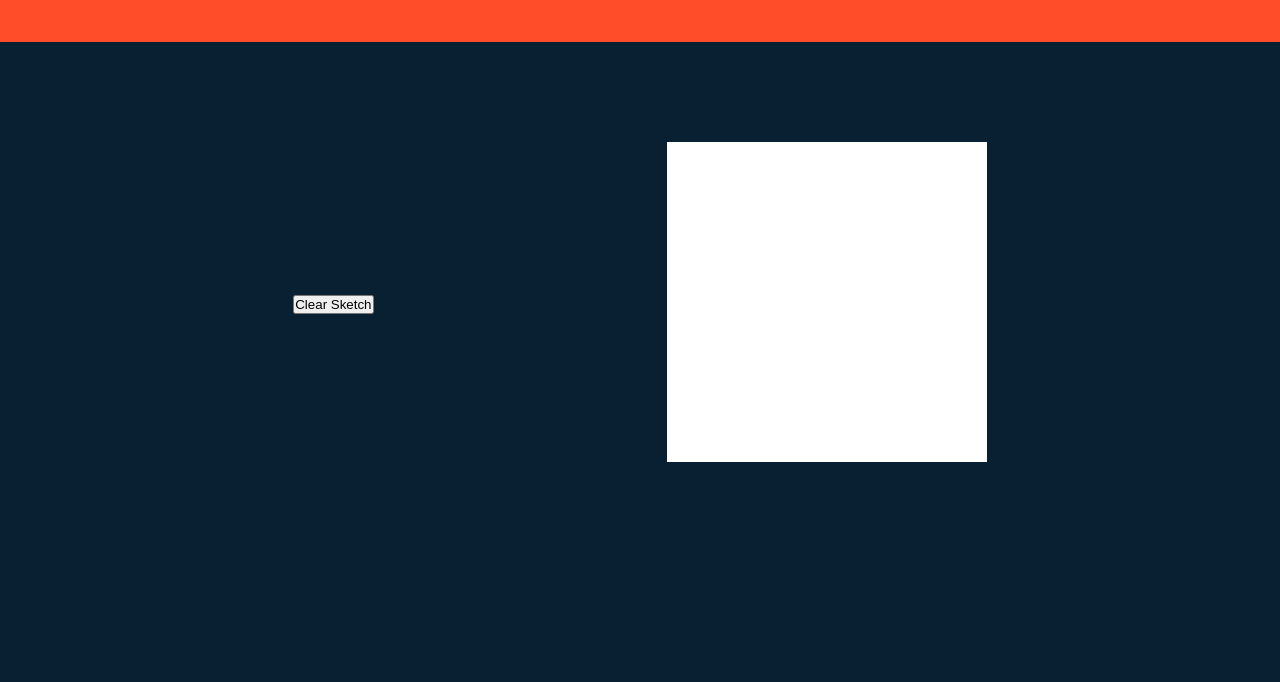
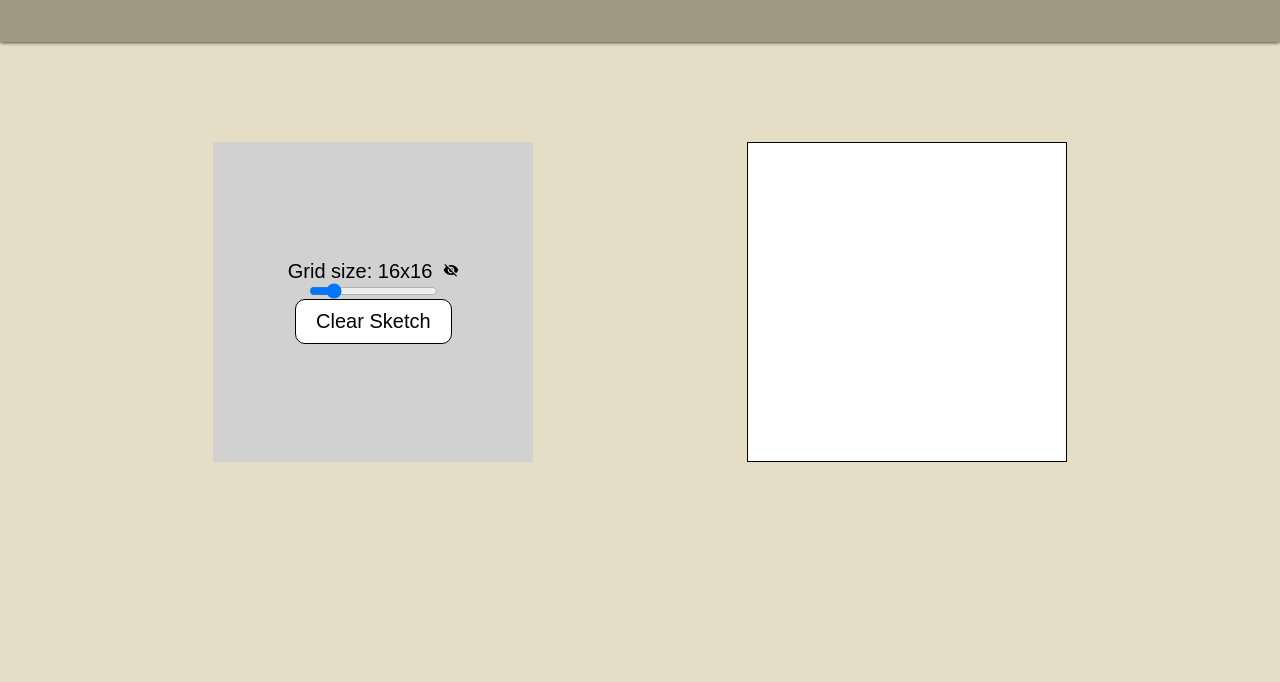
Before and after one commit to vanTrant/etch-a-sketch, a plain HTML site: page index.html in a window 1280 px wide. Shown: the part 118-800 px from the top of the page. Drawn offline with Linux system fonts and the light colour scheme.

Commit message:
Done clear sketch, grid sizing, and grid visibility toggler

```diff
--- a/index.html
+++ b/index.html
@@ -6,6 +6,7 @@
         <meta name="viewport" content="width=device-width, initial-scale=1.0" />
         <link rel="stylesheet" href="./style.css" />
         <script src="./script.js" defer></script>
+        <link href="https://fonts.googleapis.com/css2?family=Material+Icons" rel="stylesheet" />
         <title>Etch a Sketch</title>
     </head>
     <body>
@@ -15,7 +16,13 @@
         <section id="main">
             <div class="container">
                 <div class="controls">
-                    <button id="btn-clear">Clear Sketch</button>
+                    <div>
+                        <p class="grid-size">Grid size: <span class="total-square"></span><span class="material-icons eye"> visibility </span> <span class="material-icons eye"> visibility_off </span></p>
+                    </div>
+                    <input type="range" name="square" id="input-square" min="1" max="100" value="16" />
+                    <div>
+                        <button id="btn-clear">Clear Sketch</button>
+                    </div>
                 </div>
                 <div class="divs-container"></div>
             </div>
--- a/script.js
+++ b/script.js
@@ -1,20 +1,51 @@
 const divsContainer = document.querySelector(".divs-container");
 const btnClear = document.getElementById("btn-clear");
-let divColumn = [];
-let divRow = [];
+const inputSquare = document.getElementById("input-square");
+const totalSquare = document.querySelector(".total-square");
+const eye = document.querySelectorAll(".eye");
 
-//Create 16x16 grid of square divs
-createDivs(16, 16);
-console.log(divColumn.length + " - " + divRow.length);
+btnClear.addEventListener("click", clearSketch);
+totalSquare.textContent = `${inputSquare.value}x${inputSquare.value}`;
+inputSquare.addEventListener("change", updateHandler);
+inputSquare.addEventListener("mousemove", () => {
+    totalSquare.textContent = `${inputSquare.value}x${inputSquare.value}`;
+});
+inputSquare.addEventListener("mouseup", clearSketch);
+window.addEventListener("load", updateHandler);
 
-function createDivs(row, column) {
-    for (let i = 0; i < column; i++) {
+eye.forEach((e) => {
+    e.addEventListener("click", isVisible);
+});
+
+function isVisible() {
+    let div = document.querySelectorAll(".game");
+    if (this.textContent === "visibility") {
+        this.textContent = "visibility_off";
+    } else {
+        this.textContent = "visibility";
+    }
+    div.forEach((e) => {
+        e.classList.toggle("active");
+    });
+}
+
+function updateHandler() {
+    removeDivs();
+    createDivs(inputSquare.value);
+    divsContainer.style.gridTemplateRows = `repeat(${inputSquare.value}, 1fr)`;
+    divsContainer.style.gridTemplateColumns = `repeat(${inputSquare.value}, 1fr)`;
+}
+
+function createDivs(number) {
+    for (let i = 0; i < number; i++) {
         const div = document.createElement("div");
+        let divColumn = [];
         divColumn[i] = divsContainer.appendChild(div);
         div.classList.add("game");
         div.addEventListener("mouseover", addTrail);
-        for (let j = 0; j < row; j++) {
+        for (let j = 1; j < number; j++) {
             const div = document.createElement("div");
+            let divRow = [];
             divRow[i] = divsContainer.appendChild(div);
             div.classList.add("game");
             div.addEventListener("mouseover", addTrail);
@@ -22,16 +53,19 @@ function createDivs(row, column) {
     }
 }
 
+function removeDivs() {
+    let div = document.querySelectorAll(".game");
+    div.forEach((e) => {
+        divsContainer.removeChild(e);
+    });
+}
+
 function addTrail() {
     this.style.background = "black";
 }
 
-//Clear Sketch
-btnClear.addEventListener("click", clearSketch);
-
 function clearSketch() {
     let div = document.querySelectorAll(".game");
-    // console.log(div);
     div.forEach((e) => {
         e.style.background = "white";
     });
--- a/style.css
+++ b/style.css
@@ -11,7 +11,8 @@
 
 header {
     height: 20vh;
-    background: #ff4c29;
+    background: #a19882;
+    filter: drop-shadow(0 0 2px black);
     display: flex;
     justify-content: center;
     align-items: center;
@@ -21,7 +22,7 @@ header {
 #main {
     width: 100vw;
     height: 80vh;
-    background: #082032;
+    background: #e6ddc6;
 }
 
 .container {
@@ -33,19 +34,51 @@ header {
     align-items: center;
 }
 
+.controls {
+    background: rgb(209, 209, 209);
+    width: 320px;
+    height: 320px;
+    display: flex;
+    flex-direction: column;
+    justify-content: center;
+    align-items: center;
+}
+
+.eye {
+    margin-left: 5px;
+    font-size: 16px !important;
+    cursor: pointer;
+}
+
+.grid-size span:nth-child(2) {
+    display: none;
+}
+
 .divs-container {
     display: grid;
-    grid-template-rows: repeat(16, 1fr);
-    grid-template-columns: repeat(16, 1fr);
     background: rgb(214, 160, 94);
     height: 320px;
     width: 320px;
+    border: 1px solid black;
 }
 
 .game {
     background: #ffffff;
     cursor: pointer;
-    height: auto;
-    width: auto;
+    height: 1fr;
+    width: 1fr;
     transition: all 200ms ease;
 }
+
+.game.active {
+    border: 1px solid rgba(0, 0, 0, 0.1);
+}
+
+#btn-clear {
+    padding: 0.5rem 1rem;
+    border-radius: 10px;
+    font-size: 1rem;
+    background: #ffffff;
+    border: 1px solid black;
+    cursor: pointer;
+}
```
